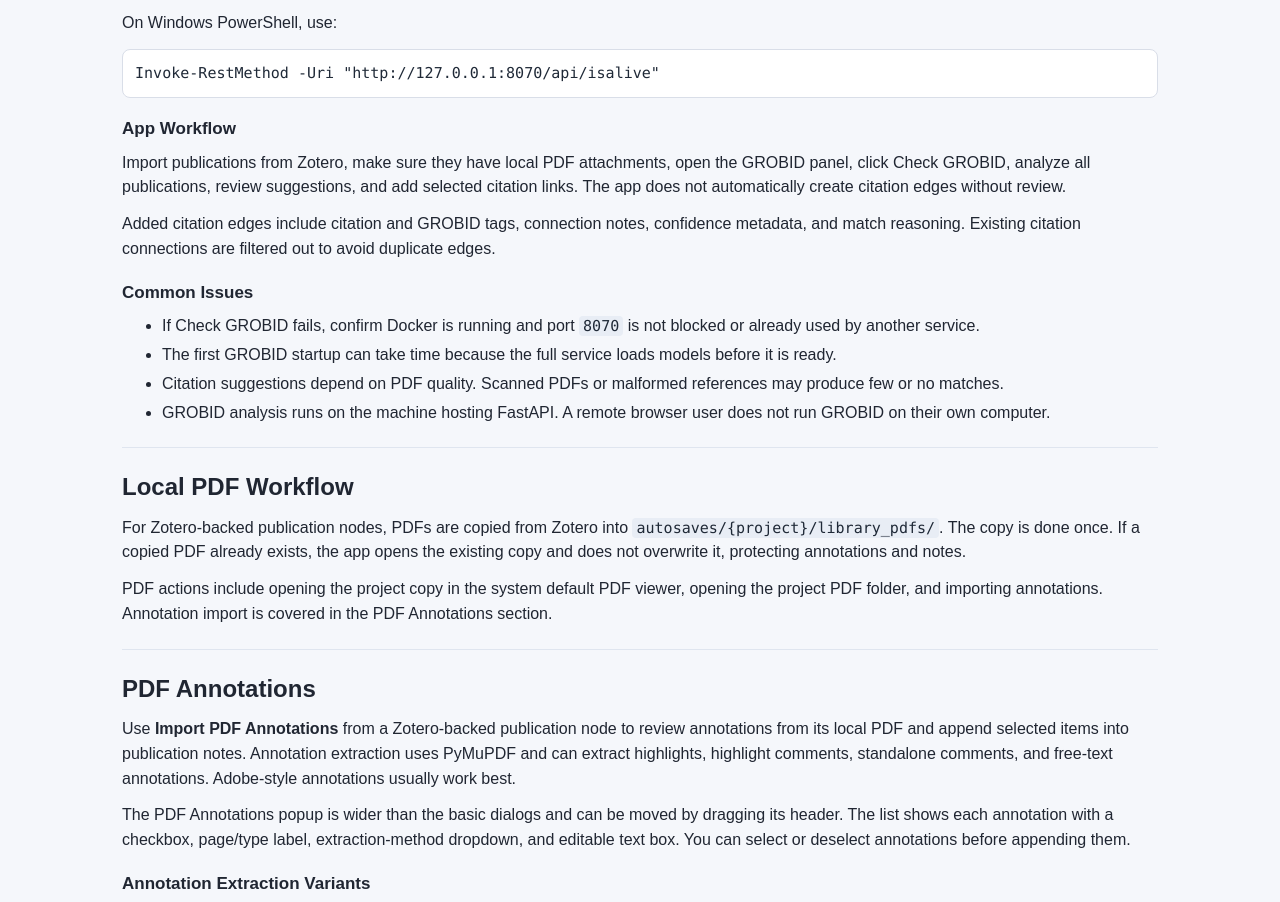
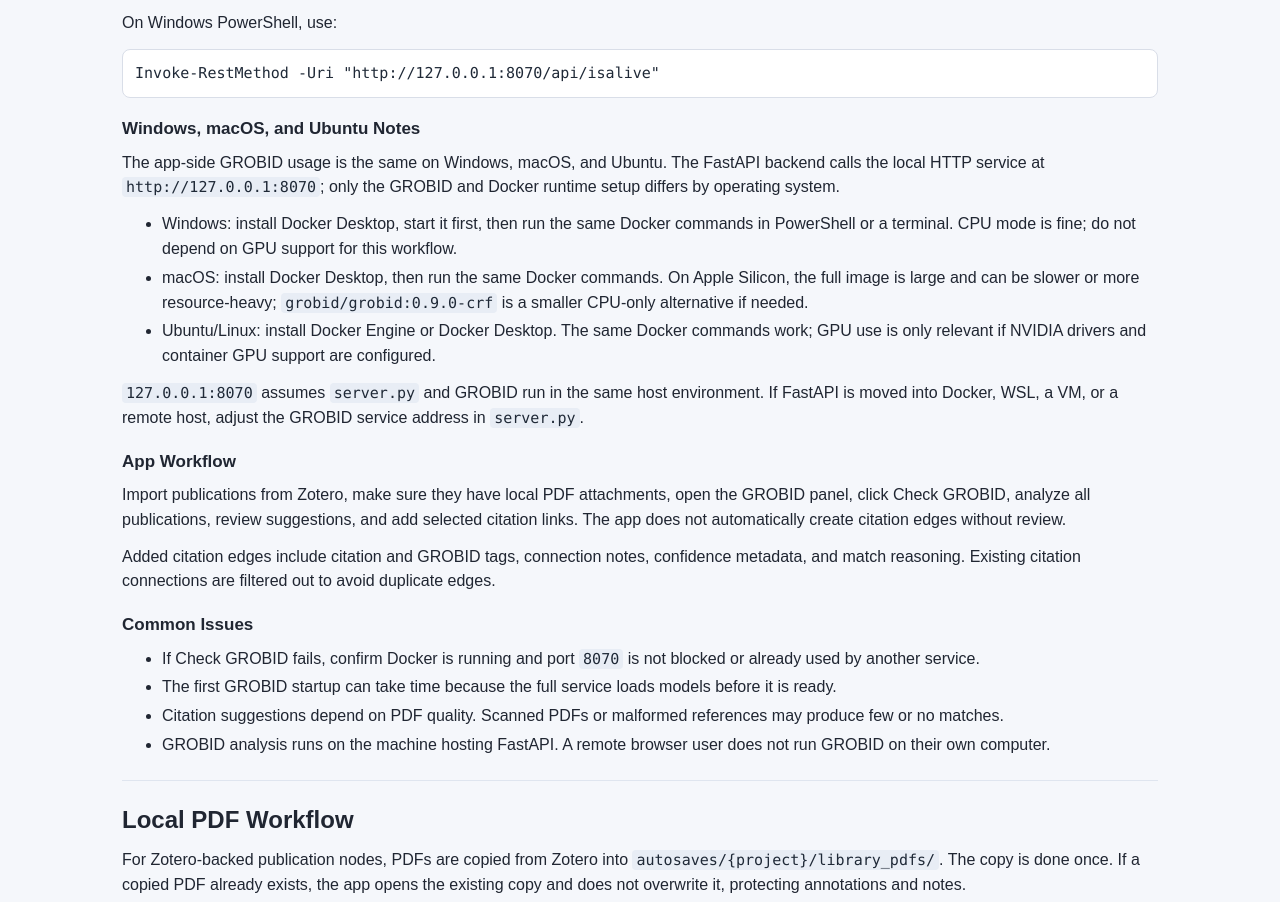
Before and after one commit to ulubilgeulusoy/researchmindmap, a plain HTML site: page manual.html in a window 1280 px wide. Shown: the part 5195-6097 px from the top of the page. Drawn offline with Linux system fonts and the light colour scheme.

Commit message:
readme and manual updated for grobid install to mac and ubuntu

```diff
--- a/manual.html
+++ b/manual.html
@@ -166,6 +166,14 @@
       <pre><code>curl http://127.0.0.1:8070/api/isalive</code></pre>
       <p>On Windows PowerShell, use:</p>
       <pre><code>Invoke-RestMethod -Uri "http://127.0.0.1:8070/api/isalive"</code></pre>
+      <h3>Windows, macOS, and Ubuntu Notes</h3>
+      <p>The app-side GROBID usage is the same on Windows, macOS, and Ubuntu. The FastAPI backend calls the local HTTP service at <code>http://127.0.0.1:8070</code>; only the GROBID and Docker runtime setup differs by operating system.</p>
+      <ul>
+        <li>Windows: install Docker Desktop, start it first, then run the same Docker commands in PowerShell or a terminal. CPU mode is fine; do not depend on GPU support for this workflow.</li>
+        <li>macOS: install Docker Desktop, then run the same Docker commands. On Apple Silicon, the full image is large and can be slower or more resource-heavy; <code>grobid/grobid:0.9.0-crf</code> is a smaller CPU-only alternative if needed.</li>
+        <li>Ubuntu/Linux: install Docker Engine or Docker Desktop. The same Docker commands work; GPU use is only relevant if NVIDIA drivers and container GPU support are configured.</li>
+      </ul>
+      <p><code>127.0.0.1:8070</code> assumes <code>server.py</code> and GROBID run in the same host environment. If FastAPI is moved into Docker, WSL, a VM, or a remote host, adjust the GROBID service address in <code>server.py</code>.</p>
       <h3>App Workflow</h3>
       <p>Import publications from Zotero, make sure they have local PDF attachments, open the GROBID panel, click Check GROBID, analyze all publications, review suggestions, and add selected citation links. The app does not automatically create citation edges without review.</p>
       <p>Added citation edges include citation and GROBID tags, connection notes, confidence metadata, and match reasoning. Existing citation connections are filtered out to avoid duplicate edges.</p>
```
Also changed, not shown: 1 other file.
